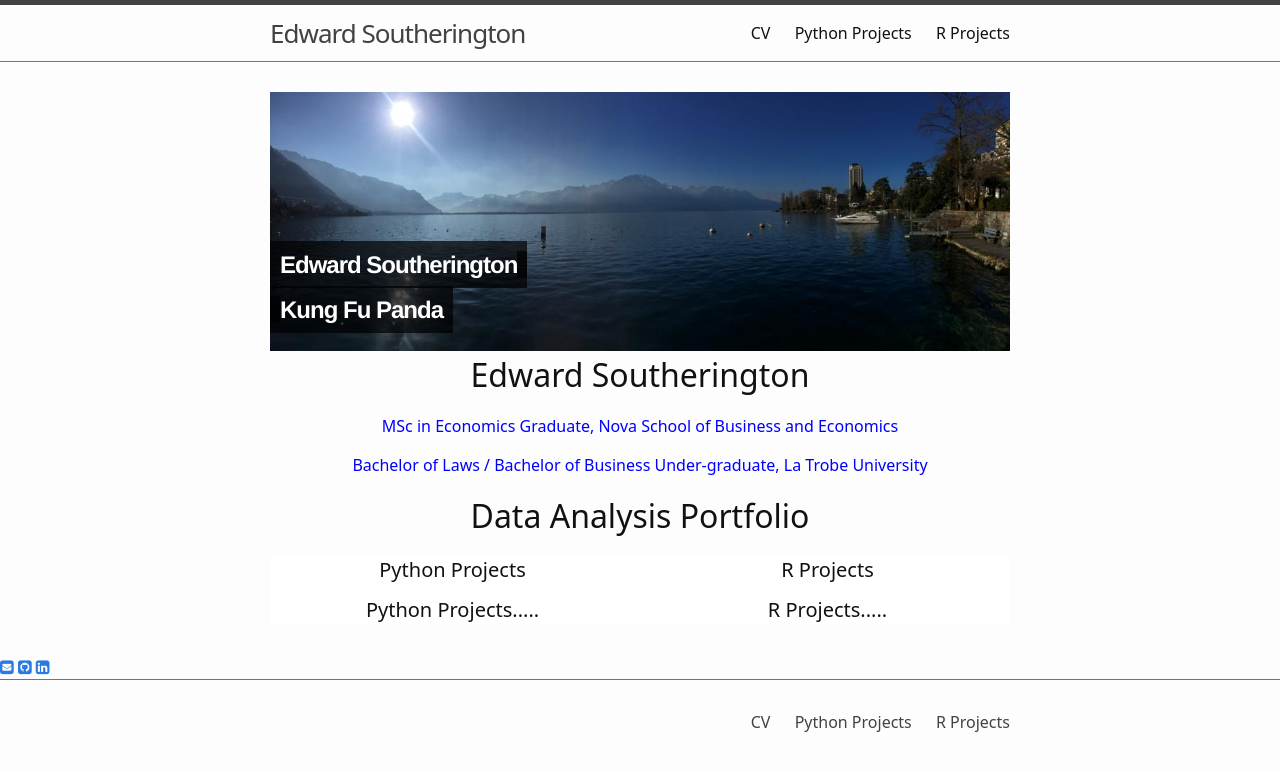
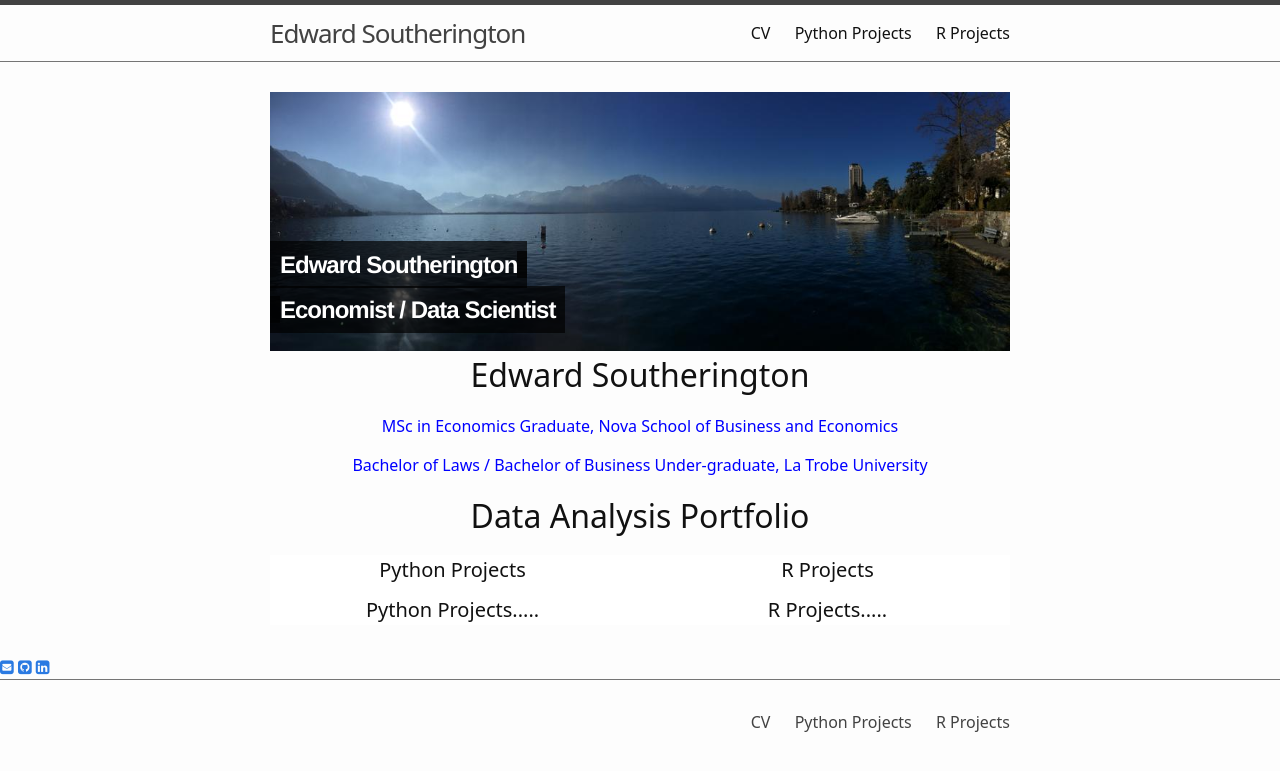
Before and after one commit to EdwardSoutherington/Portfolio, a Jekyll site: the page built from index.md, in a window 1280 px wide. Shown: the top 771 px of the page. Built offline with Jekyll 4.4.1, drawn with Linux system fonts in a browser that asks for light colours; nearby versions of some CDN libraries; some web fonts are replaced.

Commit message:
Update index.md

```diff
--- a/index.md
+++ b/index.md
@@ -51,7 +51,7 @@ title: Home
     <div class="image"> <!-- the image container -->
      <img src="assets/img/hero/Montreaux.jpeg" alt="" /> <!-- the image -->
      <h2>
-     <span>Edward Southerington<span class='spacer'></span><br /><span class='spacer'></span>Kung Fu Panda</span> <!-- span tag to beautify it efficiently -->
+     <span>Edward Southerington<span class='spacer'></span><br /><span class='spacer'></span>Economist / Data Scientist</span> <!-- span tag to beautify it efficiently -->
      </h2> <!-- the text -->
      </div>
     <h1 align="center">Edward Southerington</h1>
```
